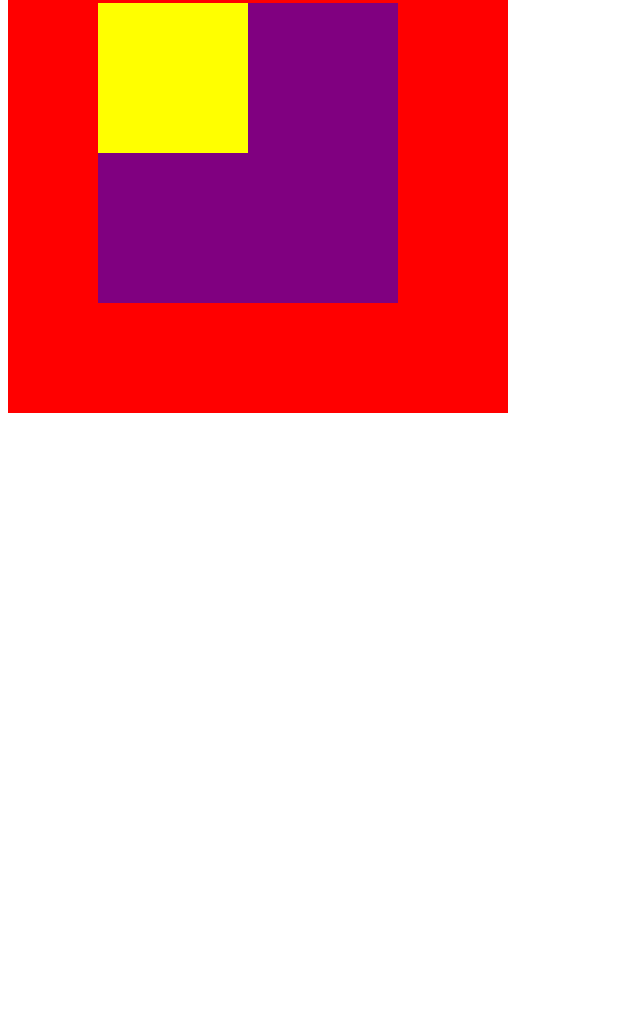
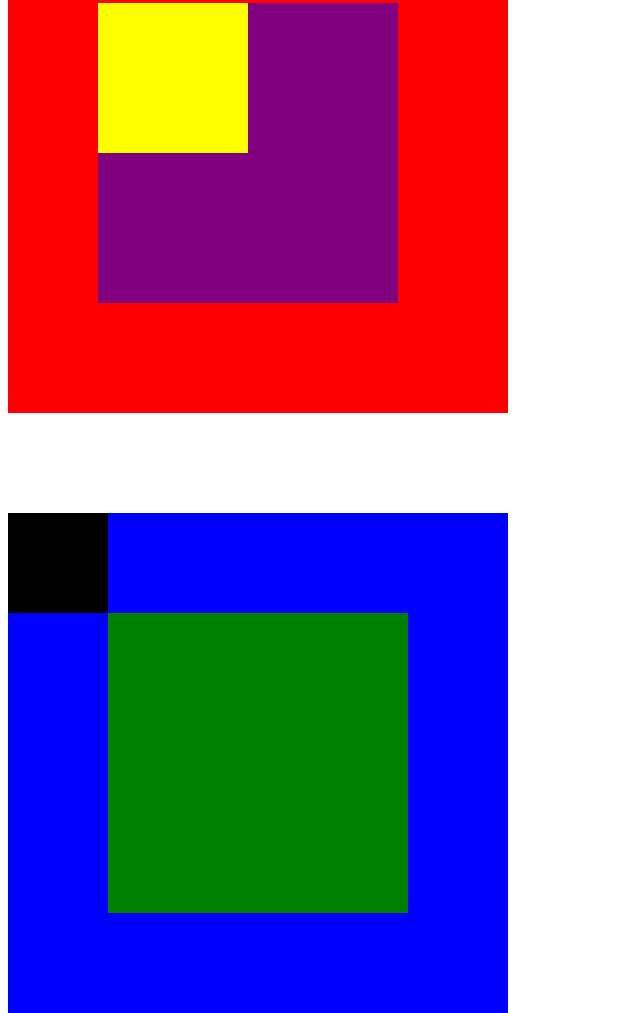
Before and after one commit to rossy80/Esquemas, a plain HTML site: page index.html in a window 1280 px wide. Shown: the part 95-1108 px from the top of the page, without its empty margins (0-640 px from the left). Before the commit the page ends 800 px from the top, so only its background shows below. Drawn offline with Linux system fonts and the light colour scheme.

Commit message:
Esquemas terminados

```diff
--- a/assets/js/main.js
+++ b/assets/js/main.js
@@ -1,6 +1,9 @@
 var rojo = document.getElementById("rojo");
 var morado = document.getElementById("morado");
 var amarillo = document.getElementById("amarillo");
+var azul = document.getElementById("azul");
+var negro = document.getElementById("negro")
+var verde = document.getElementById("verde");
 
 rojo.style.position = "absolute";
 rojo.style.background = "red";
@@ -20,15 +23,21 @@ amarillo.style.background = "yellow";
 amarillo.style.width = "150px";
 amarillo.style.height = "150px";
 
+azul.style.position = "relative";
+azul.style.background = "blue";
+azul.style.width = "500px";
+azul.style.height = "500px";
+azul.style.padding = "0px";
+azul.style.top = "600px";
 
+verde.style.position = "relative";
+verde.style.background = "green";
+verde.style.width = "300px";
+verde.style.height = "300px";
+verde.style.top = "100px";
+verde.style.left = "100px";
 
-/*contenedor.style.position = "relative";
-contenedor.style.background = "DarkGray";
-contenedor.style.width = "600px";
-contenedor.style.padding = "50px";*/
-
-/*para que funcione esta parte se le debe borrar todo dato de coordenadas en css,
-solo se le deja el background-color*/
-/*azul.style.position = "absolute";
-azul.style.top = "250px";
-azul.style.right = "0px";*/
+negro.style.position = "relative";
+negro.style.background = "black";
+negro.style.width = "100px";
+negro.style.height = "100px";
--- a/index.html
+++ b/index.html
@@ -12,6 +12,12 @@
         </div>
       </div>
     </div>
+    <div class="caja" id="azul">
+      <div class="caja" id="negro">
+        <div class="caja" id="verde">
+        </div>
+      </div>
+    </div>
     <script type="text/javascript" src="assets/js/main.js"></script>
   </body>
 </html>
```
